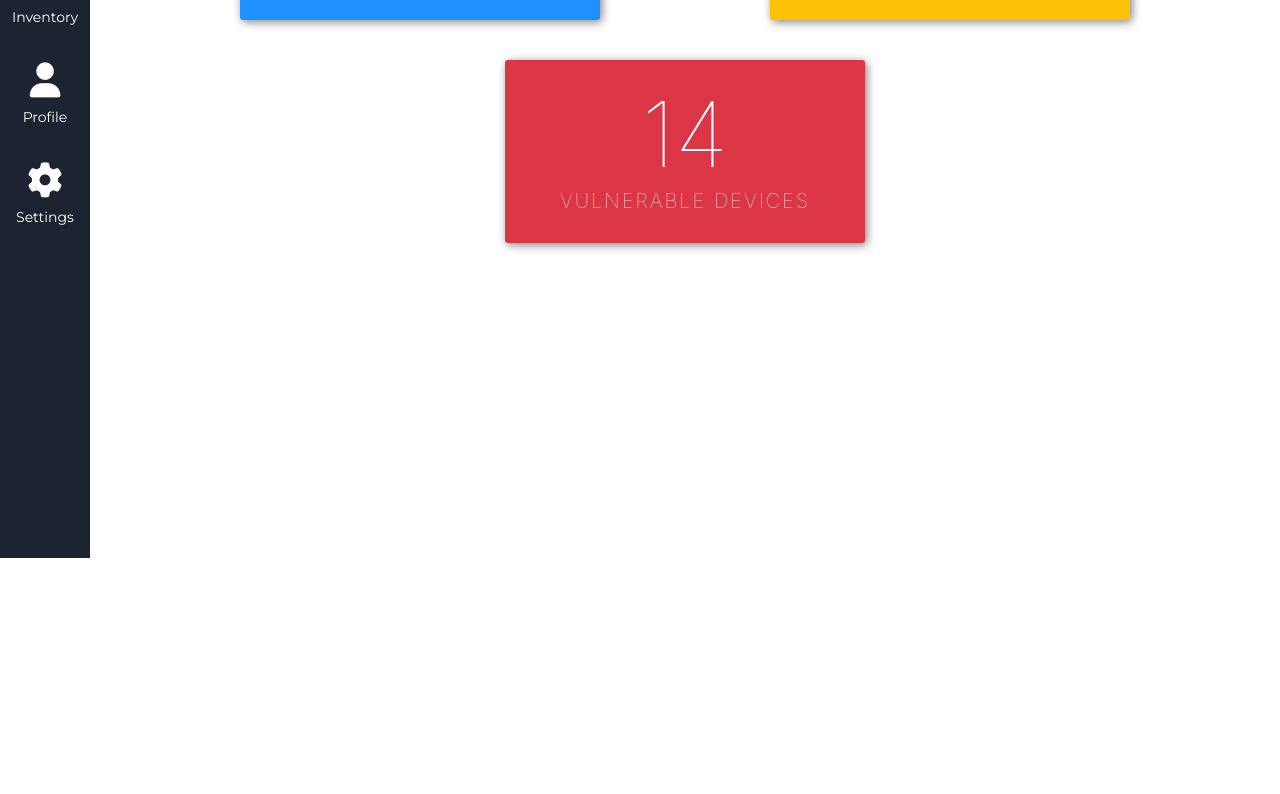
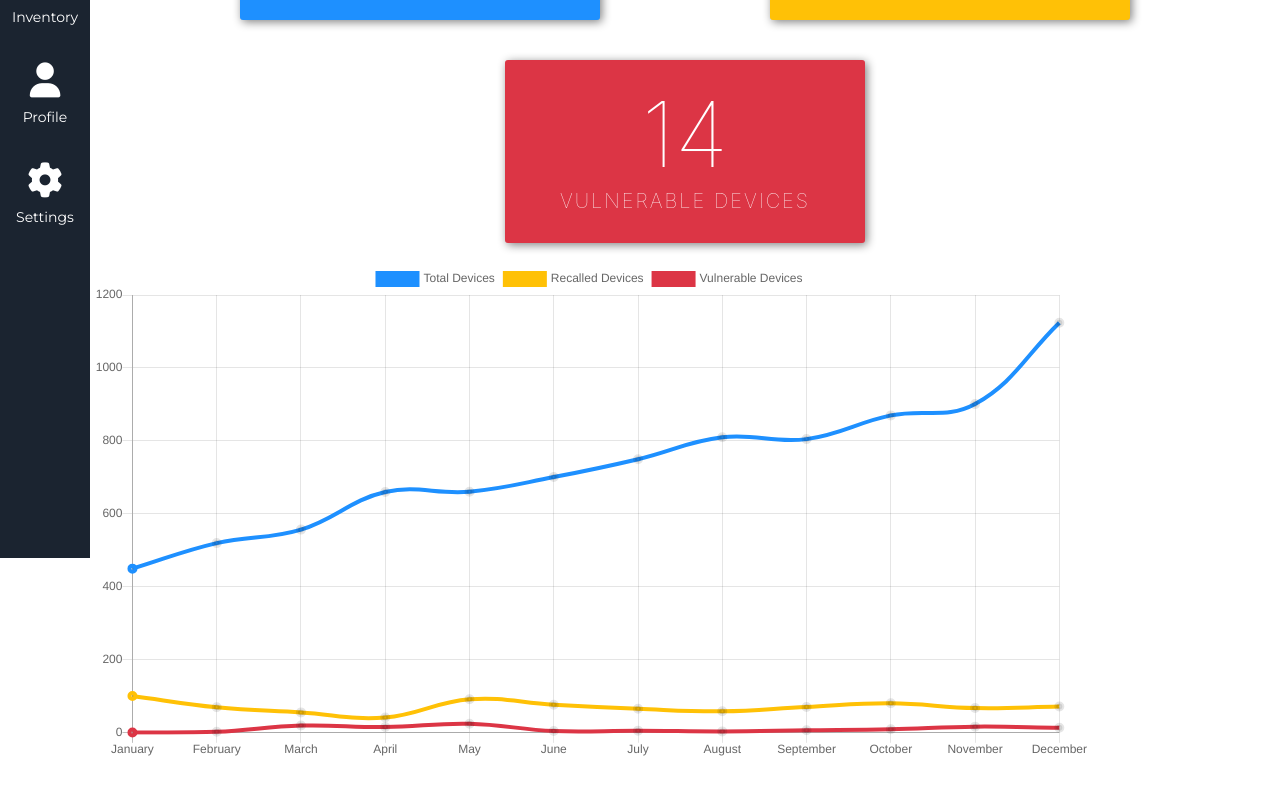
Before and after one commit to Uongjo/Medical-Device-Threat-Intelligence, a React (Create React App) app in the folder front-end/: page / in a window 1280 px wide. Shown: the part 242-1036 px from the top of the page. Before the commit the page ends 800 px from the top, so only its background shows below. Built offline with nearby package versions, Linux system fonts and the light colour scheme.

Commit message:
Add line chart

```diff
--- a/front-end/package.json
+++ b/front-end/package.json
@@ -6,8 +6,10 @@
     "@testing-library/jest-dom": "^4.2.4",
     "@testing-library/react": "^9.3.2",
     "@testing-library/user-event": "^7.1.2",
+    "chart.js": "^2.9.3",
     "node-sass": "^4.13.1",
     "react": "^16.13.0",
+    "react-chartjs-2": "^2.9.0",
     "react-countup": "^4.3.3",
     "react-dom": "^16.13.0",
     "react-router-dom": "^5.1.2",
--- /dev/null
+++ b/front-end/src/components/LineChart.js
@@ -0,0 +1,86 @@
+import React, { Component } from 'react';
+import { Line } from 'react-chartjs-2';
+
+class LineChart extends Component {
+
+  constructor(props) {
+    super(props)
+    this.state = {
+      chartData: {
+        labels: [
+          'January',
+          'February',
+          'March',
+          'April',
+          'May',
+          'June',
+          'July',
+          'August',
+          'September',
+          'October',
+          'November',
+          'December',
+        ],
+        datasets: [
+          {
+            label: 'Total Devices',
+            data: [450, 520, 557, 660, 661, 701, 750, 810, 805, 870, 901, 1124],
+            borderColor: [
+              'dodgerblue'
+            ],
+            borderWidth: 4,
+            fill: false,
+          },
+
+          {
+            label: 'Recalled Devices',
+            data: [101, 70, 56, 42, 92, 77, 66, 59, 71, 81, 68, 72],
+            borderColor: [
+              'rgba(255, 193, 6, 1)'
+            ],
+            borderWidth: 4,
+            fill: false,
+          },
+
+          {
+            label: 'Vulnerable Devices',
+            data: [1, 3, 20, 16, 25, 5, 6, 4, 7, 10, 17, 14],
+            borderColor: [
+              'rgba(220, 53, 69, 1)'
+            ],
+            borderWidth: 4,
+            fill: false,
+          },
+
+        ],
+      }
+    }
+  }
+
+  render() {
+    return (
+      <div id="line-chart">
+        <Line
+          data={this.state.chartData}
+          options={{
+            responsive: true,
+            animation: {
+              duration: 3000
+            },
+            scales: {
+              yAxes: [
+                {
+                  ticks: {
+                    beginAtZero: true,
+                  }
+                }
+              ]
+            }
+          }}
+        />
+      </div>
+    );
+  }
+}
+
+export default LineChart;
--- a/front-end/src/pages/Dashboard.js
+++ b/front-end/src/pages/Dashboard.js
@@ -1,5 +1,6 @@
 import React, { Component } from 'react';
 import CountUp from 'react-countup';
+import LineChart from '../components/LineChart'
 
 class Dashboard extends Component {
 
@@ -43,6 +44,7 @@ class Dashboard extends Component {
       <div id="dashboard">
         <h1 className="title">MEDICAL DEVICE THREAT INTELLIGENCE</h1>
         {this.renderNumbers()}
+        <LineChart/>
       </div>
     );
   }
--- /dev/null
+++ b/front-end/src/styles/_charts.scss
@@ -0,0 +1,4 @@
+#line-chart {
+  height: 750px;
+  width: 1000px;
+}
--- a/front-end/src/styles/main.scss
+++ b/front-end/src/styles/main.scss
@@ -2,6 +2,7 @@
 @import 'nav-bar';
 @import 'dashboard';
 @import 'inventory';
+@import 'charts';
 
 * {
   margin: 0px;
```
